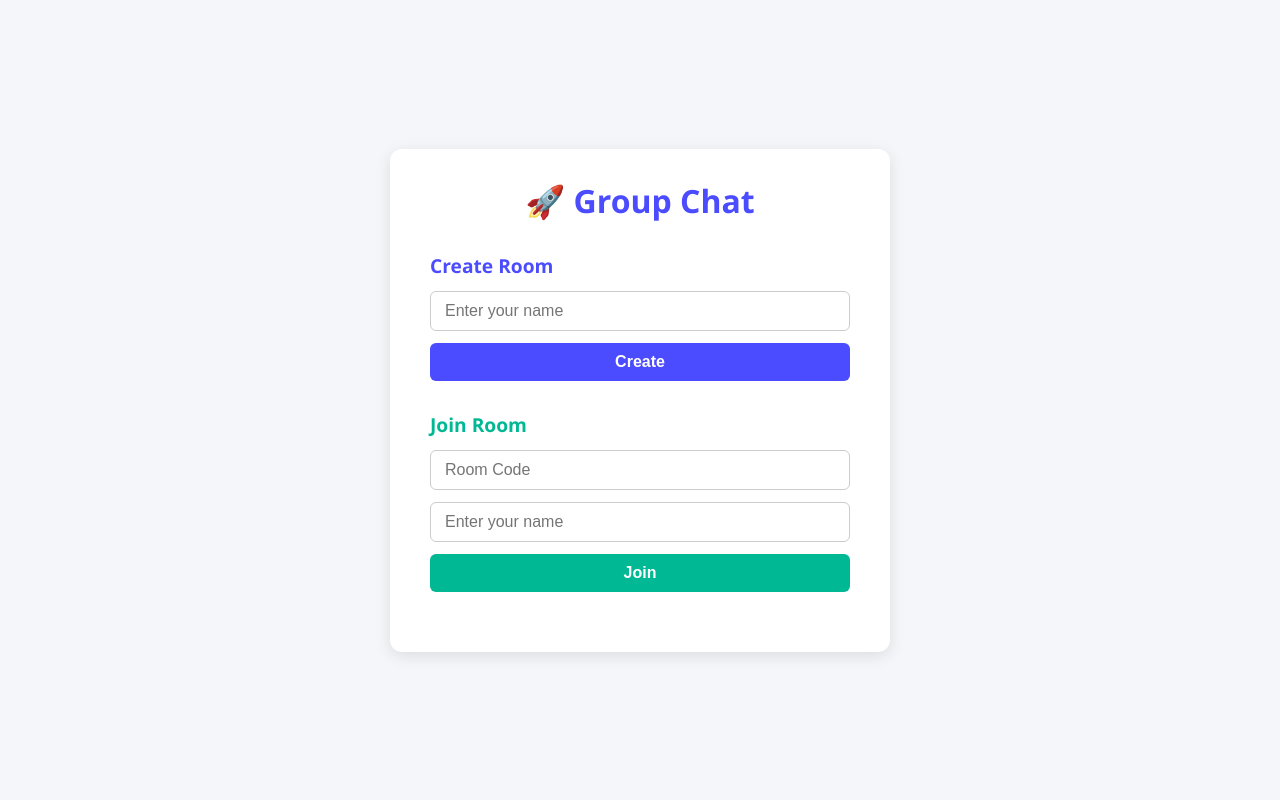
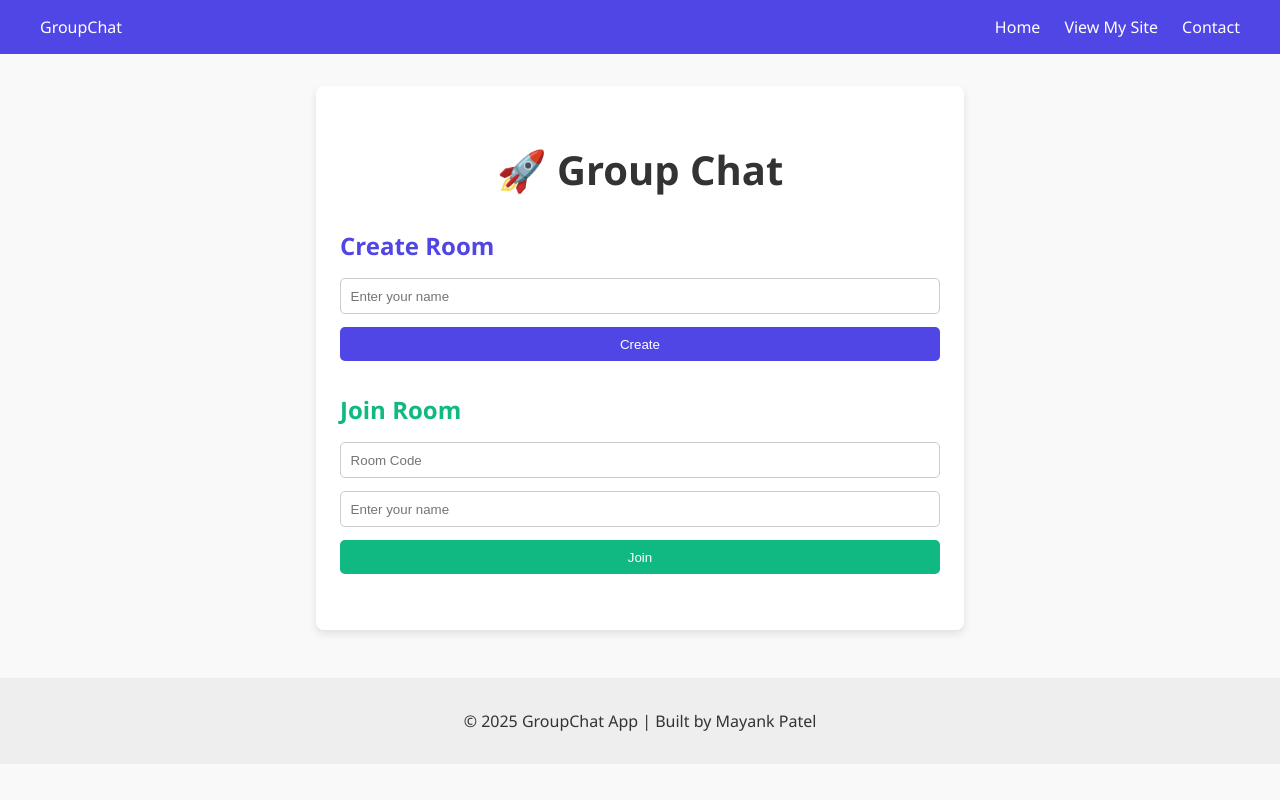
Before and after one commit to MayANKPaTeL2303/Group-Chat-App, a Django app: page / in a window 1280 px wide. Run offline with Django 5.2, Linux system fonts and the light colour scheme.

Commit message:
Done Changes

```diff
--- a/groupchat/chat/static/chat/css/home.css
+++ b/groupchat/chat/static/chat/css/home.css
@@ -1,101 +1,112 @@
-/* General resets */
-* {
+/* Base styles */
+body {
+  font-family: 'Segoe UI', sans-serif;
   margin: 0;
   padding: 0;
-  box-sizing: border-box;
+  background-color: #f9f9f9;
+  color: #333;
 }
 
-body {
-  font-family: 'Segoe UI', Tahoma, Geneva, Verdana, sans-serif;
-  background-color: #f5f6fa;
+/* Navbar */
+.navbar {
+  background-color: #4f46e5;
+  color: #ffffff;
+  padding: 1rem 0;
+}
+
+.nav-container {
+  max-width: 1200px;
+  margin: 0 auto;
+  display: flex;
+  justify-content: space-between;
+  align-items: center;
+}
+
+.nav-links {
+  display: flex;
+  list-style: none;
+  gap: 1.5rem;
+  padding: 0;
+  margin: 0;
+}
+
+.nav-links a {
+  color: #ffffff;
+  text-decoration: none;
+  font-weight: 500;
+}
+
+/* Footer */
+.footer {
+  margin-top: 3rem;
+  text-align: center;
+  padding: 1rem;
+  background-color: #eeeeee;
+}
+
+/* Page Heading */
+.heading {
+  text-align: center;
+  font-size: 2.5rem;
+  margin: 2rem 0;
   color: #333;
-  min-height: 100vh;
-  display: flex;
-  align-items: center;
-  justify-content: center;
 }
 
 /* Main container */
 .container {
-  width: 92%;
-  max-width: 500px;
-  background-color: white;
-  padding: 30px 40px;
-  border-radius: 12px;
-  box-shadow: 0 4px 16px rgba(0, 0, 0, 0.1);
+  max-width: 600px;
+  margin: 2rem auto;
+  padding: 1.5rem;
+  background-color: #ffffff;
+  border-radius: 8px;
+  box-shadow: 0 4px 8px rgba(0, 0, 0, 0.1);
 }
 
-/* Main heading */
-.heading {
-  text-align: center;
-  font-size: 2rem;
-  margin-bottom: 30px;
-  color: #4b4bff;
-}
-
-/* Section block for create/join */
+/* Section styling */
 .section-block {
-  margin-bottom: 30px;
+  margin-bottom: 2rem;
 }
 
 .section-title {
-  font-size: 1.2rem;
-  margin-bottom: 12px;
+  font-size: 1.5rem;
+  margin-bottom: 1rem;
 }
 
-/* Section colors */
 .section-title.indigo {
-  color: #4b4bff;
+  color: #4f46e5;
 }
 
 .section-title.green {
-  color: #00b894;
+  color: #10b981;
 }
 
-/* Form styling */
+/* Form styles */
 .form-block {
   display: flex;
   flex-direction: column;
-  gap: 12px;
+  gap: 0.8rem;
 }
 
 input[type="text"] {
-  padding: 10px 14px;
-  font-size: 1rem;
+  padding: 0.6rem;
   border: 1px solid #ccc;
-  border-radius: 6px;
-  transition: border-color 0.3s;
+  border-radius: 5px;
 }
 
-input[type="text"]:focus {
-  border-color: #4b4bff;
-  outline: none;
-}
-
-button {
-  padding: 10px 14px;
-  font-size: 1rem;
-  font-weight: bold;
+/* Buttons */
+.create-btn,
+.join-btn {
+  color: #ffffff;
+  padding: 0.6rem;
   border: none;
-  border-radius: 6px;
+  border-radius: 5px;
   cursor: pointer;
-  transition: background-color 0.3s ease;
 }
 
 .create-btn {
-  background-color: #4b4bff;
-  color: white;
-}
-
-.create-btn:hover {
-  background-color: #3737cc;
+  background-color: #4f46e5;
 }
 
 .join-btn {
-  background-color: #00b894;
-  color: white;
+  background-color: #10b981;
 }
-
-.join-btn:hover {
-  background-color: #009873;
-}
--- a/groupchat/chat/templates/chat/home.html
+++ b/groupchat/chat/templates/chat/home.html
@@ -9,6 +9,19 @@
   <link rel="stylesheet" href="{% static 'chat/css/home.css' %}?v=2">
 </head>
 <body>
+
+  <!-- Navbar -->
+  <nav class="navbar">
+    <div class="nav-container">
+      <div class="nav-logo">GroupChat</div>
+      <ul class="nav-links">
+        <li><a href="{% url 'home' %}">Home</a></li>
+        <li><a href="https://mayankpatel2303.github.io/">View My Site</a></li>
+        <li><a href="#">Contact</a></li>
+      </ul>
+    </div>
+  </nav>
+
   <div class="container">
 
     <!-- Main Heading -->
@@ -35,5 +48,11 @@
     </div>
 
   </div>
+
+  <!-- Footer -->
+  <footer class="footer">
+    <p>&copy; 2025 GroupChat App | Built by Mayank Patel</p>
+  </footer>
+
 </body>
 </html>
```
Also changed, not shown: groupchat/chat/static/chat/css/chatroom.css (+105 -107 lines), groupchat/chat/static/chat/css/join.css (deleted, +0 -79 lines), groupchat/chat/templates/chat/chatroom.html (+31 -19 lines), groupchat/chat/templates/chat/join.html (deleted, +0 -25 lines).
